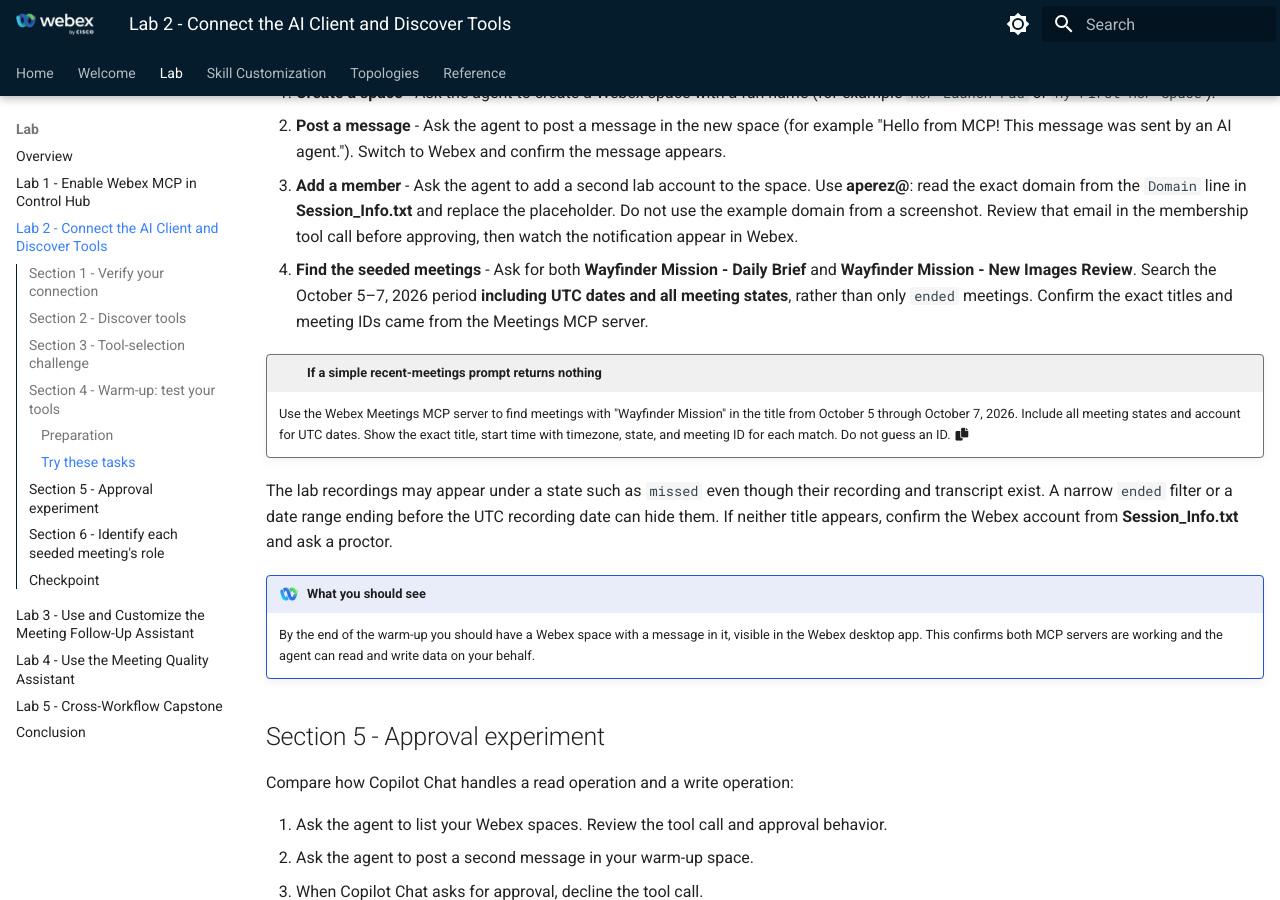
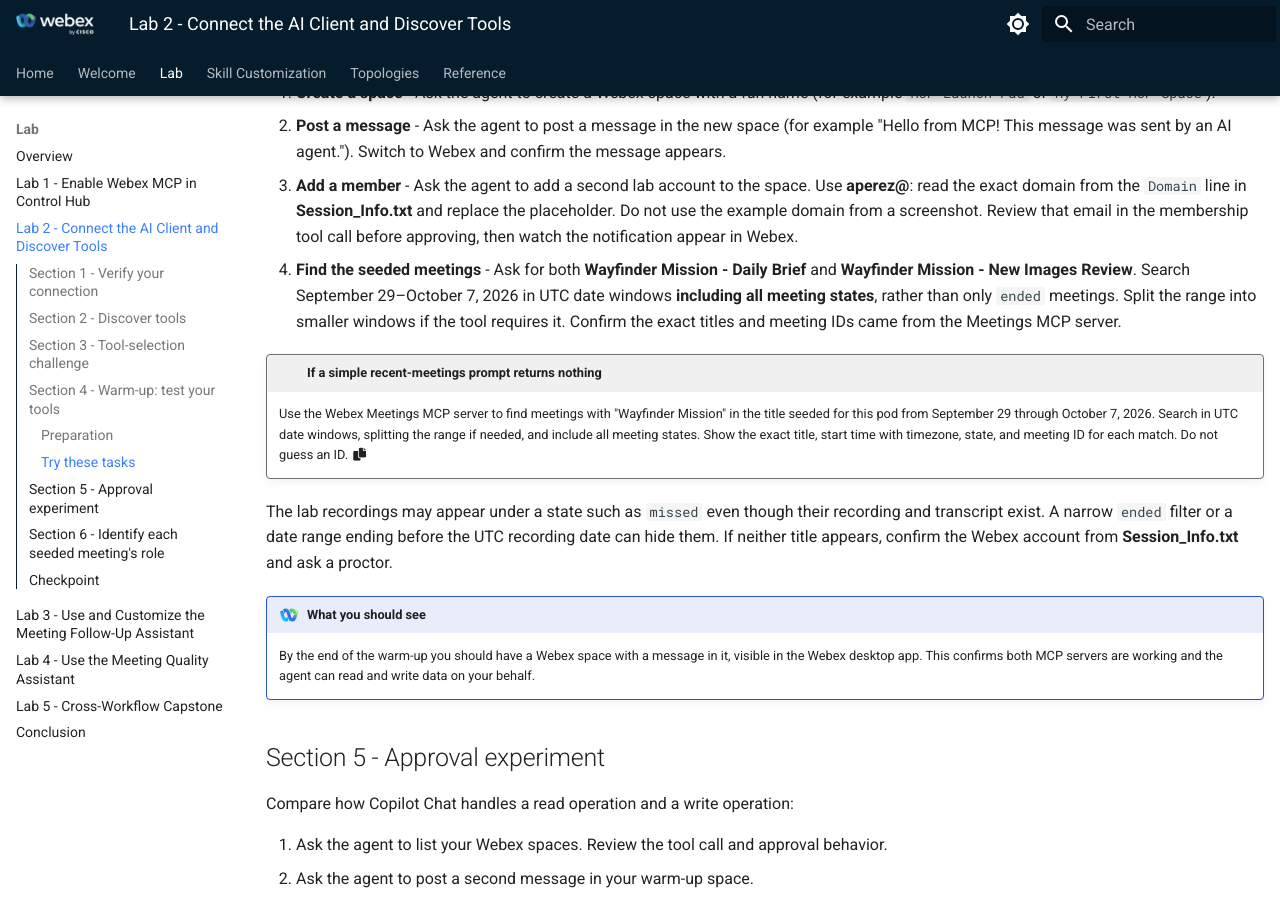
Before and after one commit to WebexOne-MCP-Lab/WebexOne-MCP-Lab.github.io, an MkDocs documentation site: the page built from docs/lab2_connect_discover.md, in a window 1280 px wide and 900 px high, scrolled down 3774 px. Built offline with MkDocs 1.6.1 and Material for MkDocs 9.7.7, drawn with Linux system fonts in a browser that asks for light colours.

Commit message:
Clarify quality token prompt and seeded meeting search dates

```diff
--- a/docs/lab2_connect_discover.md
+++ b/docs/lab2_connect_discover.md
@@ -70,10 +70,10 @@
 8. **Create a space** - Ask the agent to create a Webex space with a fun name (for example `MCP Launch Pad` or `My First MCP Space`).
 9. **Post a message** - Ask the agent to post a message in the new space (for example "Hello from MCP! This message was sent by an AI agent."). Switch to Webex and confirm the message appears.
 10. **Add a member** - Ask the agent to add a second lab account to the space. Use **aperez@<your pod domain>**: read the exact domain from the `Domain` line in **Session_Info.txt** and replace the placeholder. Do not use the example domain from a screenshot. Review that email in the membership tool call before approving, then watch the notification appear in Webex.
-11. **Find the seeded meetings** - Ask for both **Wayfinder Mission - Daily Brief** and **Wayfinder Mission - New Images Review**. Search the October 5–7, 2026 period **including UTC dates and all meeting states**, rather than only `ended` meetings. Confirm the exact titles and meeting IDs came from the Meetings MCP server.
+11. **Find the seeded meetings** - Ask for both **Wayfinder Mission - Daily Brief** and **Wayfinder Mission - New Images Review**. Search September 29–October 7, 2026 in UTC date windows **including all meeting states**, rather than only `ended` meetings. Split the range into smaller windows if the tool requires it. Confirm the exact titles and meeting IDs came from the Meetings MCP server.
 
 !!! blank "If a simple recent-meetings prompt returns nothing"
-    <copy>Use the Webex Meetings MCP server to find meetings with "Wayfinder Mission" in the title from October 5 through October 7, 2026. Include all meeting states and account for UTC dates. Show the exact title, start time with timezone, state, and meeting ID for each match. Do not guess an ID.</copy>
+    <copy>Use the Webex Meetings MCP server to find meetings with "Wayfinder Mission" in the title seeded for this pod from September 29 through October 7, 2026. Search in UTC date windows, splitting the range if needed, and include all meeting states. Show the exact title, start time with timezone, state, and meeting ID for each match. Do not guess an ID.</copy>
 
 The lab recordings may appear under a state such as `missed` even though their recording and transcript exist. A narrow `ended` filter or a date range ending before the UTC recording date can hide them. If neither title appears, confirm the Webex account from **Session_Info.txt** and ask a proctor.
 
```
Also changed, not shown: docs/lab3_follow_up.md (+1 -1 lines), docs/lab4_quality.md (+5 -7 lines), docs/lab5_capstone.md (+1 -1 lines).
